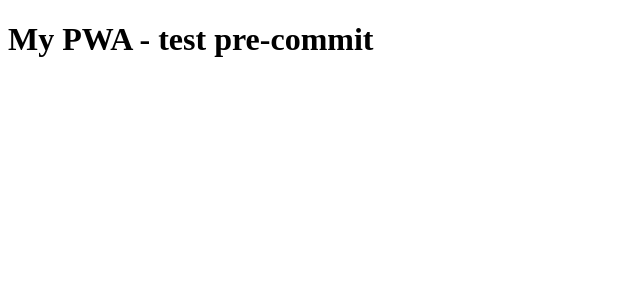
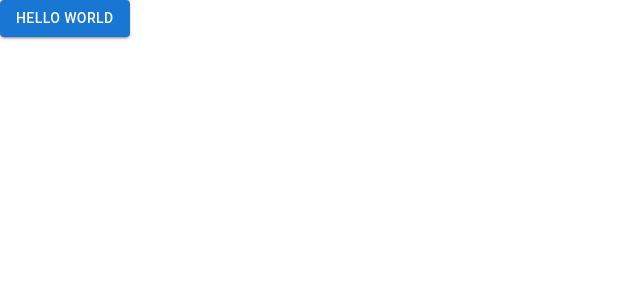
Before and after one commit to drosbros/habit-tracker, a React (Vite) app in the folder client/: page / in a window 1280 px wide. Shown: the top 300 px of the page, without its empty margins (0-640 px from the left). Built offline with nearby package versions, Linux system fonts and the light colour scheme; the HTML template or start-up script is replaced by a standard one.

Commit message:
feature: add material UI

```diff
--- a/client/dev-dist/sw.js
+++ b/client/dev-dist/sw.js
@@ -82,7 +82,7 @@ define(['./workbox-5357ef54'], (function (workbox) { 'use strict';
     "revision": "3ca0b8505b4bec776b69afdba2768812"
   }, {
     "url": "index.html",
-    "revision": "0.83opttr0ou"
+    "revision": "0.80e8ff0r258"
   }], {});
   workbox.cleanupOutdatedCaches();
   workbox.registerRoute(new workbox.NavigationRoute(workbox.createHandlerBoundToURL("index.html"), {
--- a/client/package.json
+++ b/client/package.json
@@ -15,6 +15,9 @@
     "format": "prettier . --write"
   },
   "dependencies": {
+    "@emotion/react": "^11.11.1",
+    "@emotion/styled": "^11.11.0",
+    "@mui/material": "^5.14.7",
     "react": "^18.2.0",
     "react-dom": "^18.2.0"
   },
--- a/client/src/App.tsx
+++ b/client/src/App.tsx
@@ -1,5 +1,12 @@
+import { Button, CssBaseline } from '@mui/material'
+
 function App() {
-  return <h1>My PWA - test pre-commit</h1>
+  return (
+    <>
+      <CssBaseline />
+      <Button variant='contained'>Hello world</Button>
+    </>
+  )
 }
 
 export default App
```
Also changed, not shown: 1 other file (tests, documents, lock files or other folders).
